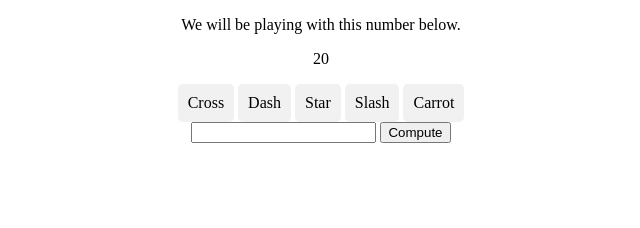
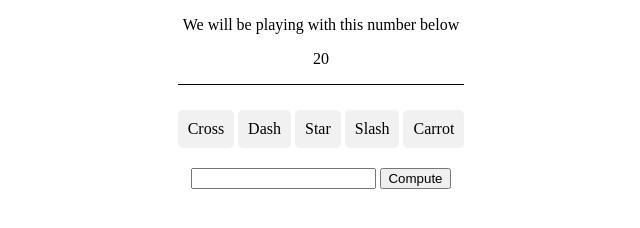
Before and after one commit to Mnho229/revealing-module-practice, a plain HTML site: page index.html in a window 1280 px wide. Shown: the whole page, without its empty margins (319-959 px from the left). Drawn offline with nearby package versions, Linux system fonts and the light colour scheme.

Commit message:
Added a few CSS frills

```diff
--- a/index.html
+++ b/index.html
@@ -8,7 +8,7 @@
 
     <body>
         <div>
-            <p>We will be playing with this number below.</p>
+            <p>We will be playing with this number below</p>
             <p id="result">20</p>
         </div>
         <div id="operator-container">
--- a/main.css
+++ b/main.css
@@ -4,6 +4,12 @@
 
 body {
     text-align: center;
+}
+
+#operator-container {
+    display: inline-block;
+    border-top: 1px solid black;
+    padding-top: 25px;
 }
 
 .operator {
@@ -13,6 +19,14 @@ body {
     border-radius: 5px;
 }
 
+.operator:hover {
+    background-color: #FEFF99;
+}
+
 .selected {
     background-color: #CEF7B5;
 }
+
+#data-entry {
+    margin-top: 20px;
+}
```
